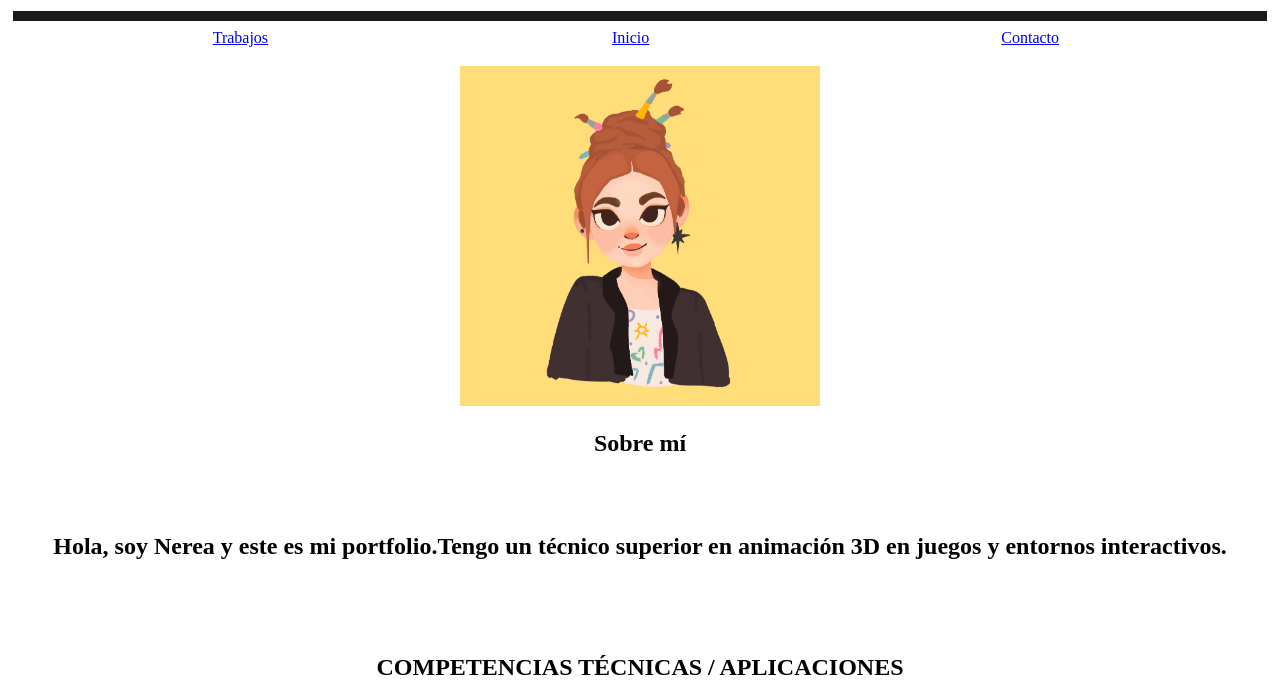
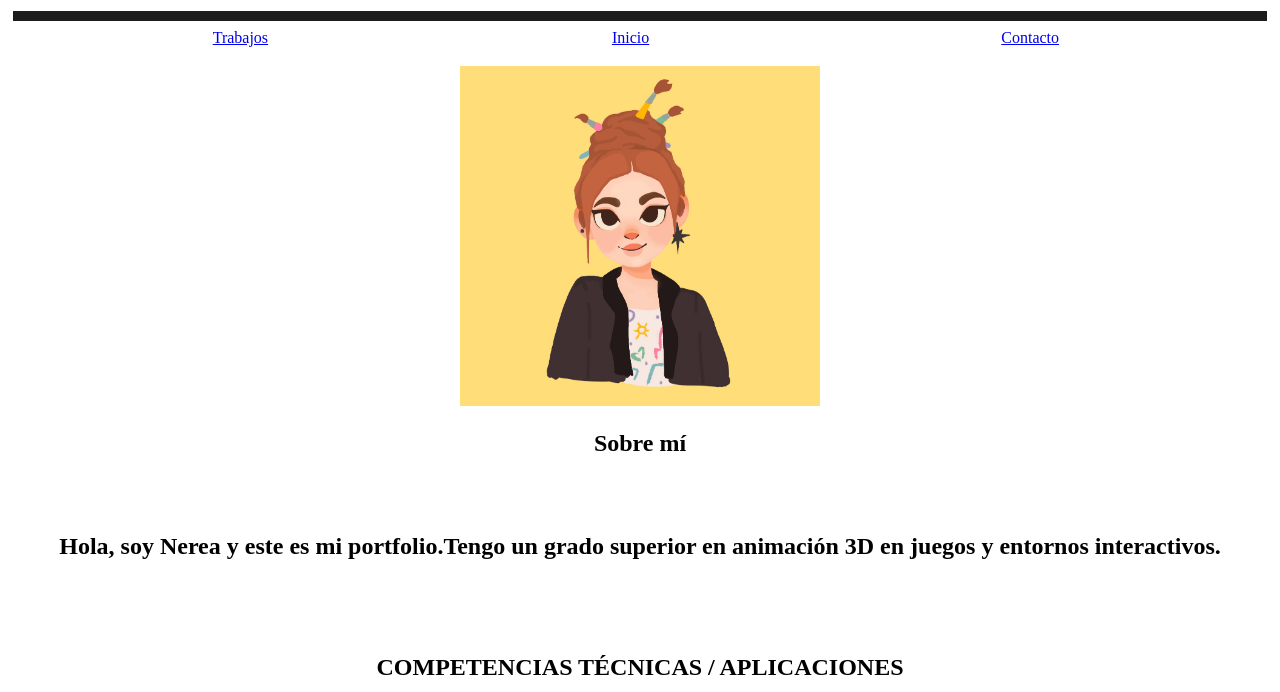
Before and after one commit to nereaperezrodriguez24/nereaperezrodriguez24.github.io, a plain HTML site: page pag3.html in a window 1280 px wide. Shown: the part 108-800 px from the top of the page. Drawn offline with Linux system fonts and the light colour scheme.

Commit message:
nere2 16/02/26

```diff
--- a/pag3.html
+++ b/pag3.html
@@ -56,7 +56,7 @@
                <h1>Sobre mí</h1>
                <br>
                <br>
-                <h2>Hola, soy Nerea y este es mi portfolio.Tengo un técnico superior en animación 3D en juegos y entornos interactivos. </h2>
+                <h2>Hola, soy Nerea y este es mi portfolio.Tengo un grado superior en animación 3D en juegos y entornos interactivos. </h2>
 
 
             </figure>
```
